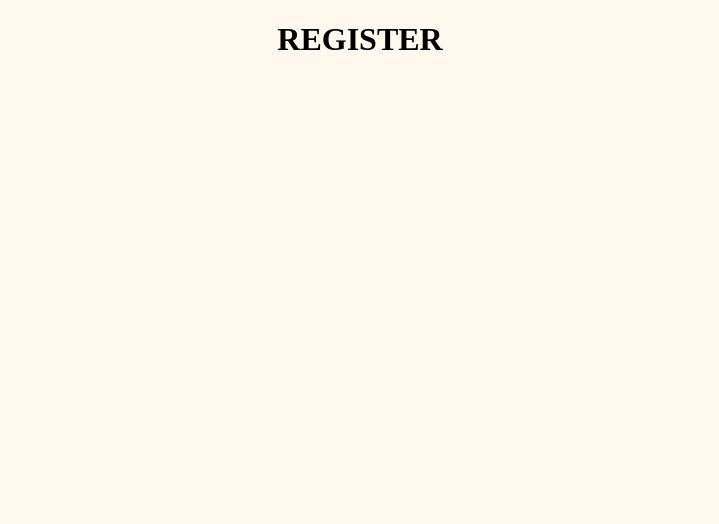
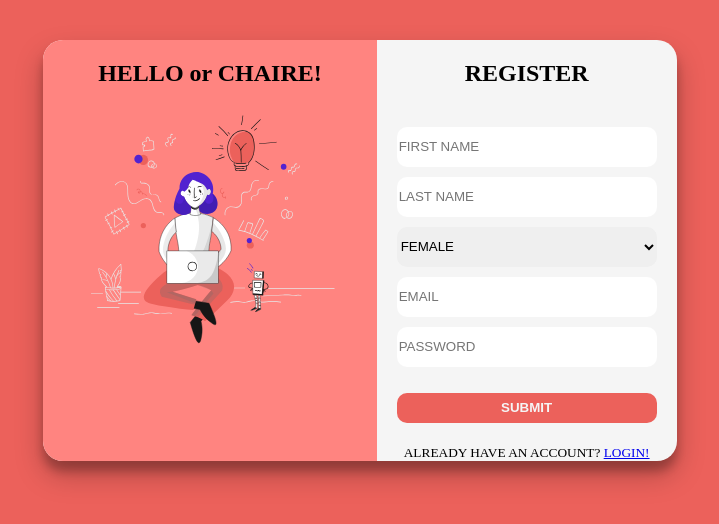
Before and after one commit to koashima/chaire, a React (Create React App) app in the folder chaire-frontend/: page /register in a window 1280 px wide. Shown: the top 524 px of the page, without its empty margins (280-999 px from the left). Built offline with nearby package versions, Linux system fonts and the light colour scheme; a web font is replaced by a local one.

Commit message:
styles register page and adds Link to either Register or Login

```diff
--- a/chaire-frontend/src/components/Auth/Auth.scss
+++ b/chaire-frontend/src/components/Auth/Auth.scss
@@ -40,7 +40,8 @@
           padding: 20px;
 
           .input-field {
-            input {
+            input,
+            select {
               height: 40px;
               margin-bottom: 10px;
               width: 100%;
--- a/chaire-frontend/src/components/Auth/Login.js
+++ b/chaire-frontend/src/components/Auth/Login.js
@@ -1,6 +1,7 @@
 import React from 'react';
 import loginImage from '../../assets/images/welcome.svg';
 import './Auth.scss';
+import { Link } from 'react-router-dom';
 
 const Login = () => {
   return (
@@ -25,7 +26,7 @@ const Login = () => {
 
               <button>LOGIN</button>
             </form>
-            <small>DON'T HAVE AN ACCOUNT? REGISTER!</small>
+            <small>DON'T HAVE AN ACCOUNT?<Link to='/register'>Register!</Link></small>
           </div>
         </div>
       </div>
--- a/chaire-frontend/src/components/Auth/Register.js
+++ b/chaire-frontend/src/components/Auth/Register.js
@@ -1,9 +1,49 @@
 import React from 'react';
+import loginImage from '../../assets/images/register.svg';
+import './Auth.scss';
+import { Link } from 'react-router-dom';
 
 const Register = () => {
   return (
-    <div>
-      <h1>REGISTER</h1>
+    <div className="auth-container">
+      <div className="auth-card">
+        <div className="card-shadow">
+          <div className="image-section">
+            <h2>HELLO or CHAIRE!</h2>
+            <img src={loginImage} alt="login" />
+          </div>
+
+          <div className="form-section">
+            <h2>REGISTER</h2>
+            <form action="">
+              <div className="input-field">
+                <input placeholder="FIRST NAME" />
+              </div>
+              <div className="input-field">
+                <input placeholder="LAST NAME" />
+              </div>
+              <div className="input-field">
+                <select>
+                  <option value="female">FEMALE</option>
+                  <option value="male">MALE</option>
+                </select>
+
+              </div>
+              <div className="input-field">
+                <input placeholder="EMAIL" />
+              </div>
+
+              <div className="input-field">
+                <input placeholder="PASSWORD" />
+              </div>
+
+              <button>SUBMIT</button>
+            </form>
+
+            <small>ALREADY HAVE AN ACCOUNT? <Link to='/login'>LOGIN!</Link></small>
+          </div>
+        </div>
+      </div>
     </div>
   );
 };
```
Also changed, not shown: chaire-frontend/src/assets/images/register.svg (added), 1 other file (tests, documents, lock files or other folders).
